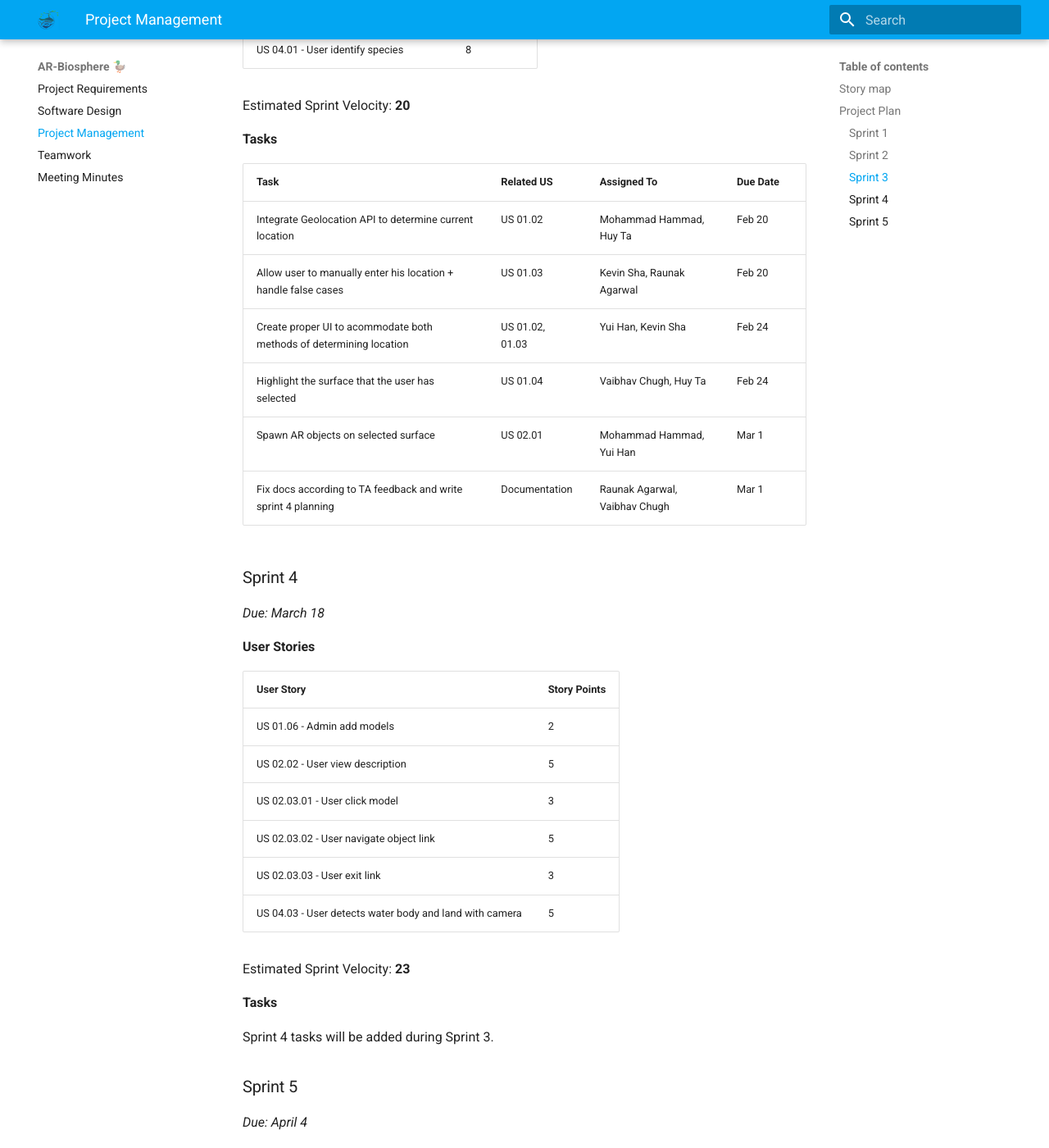
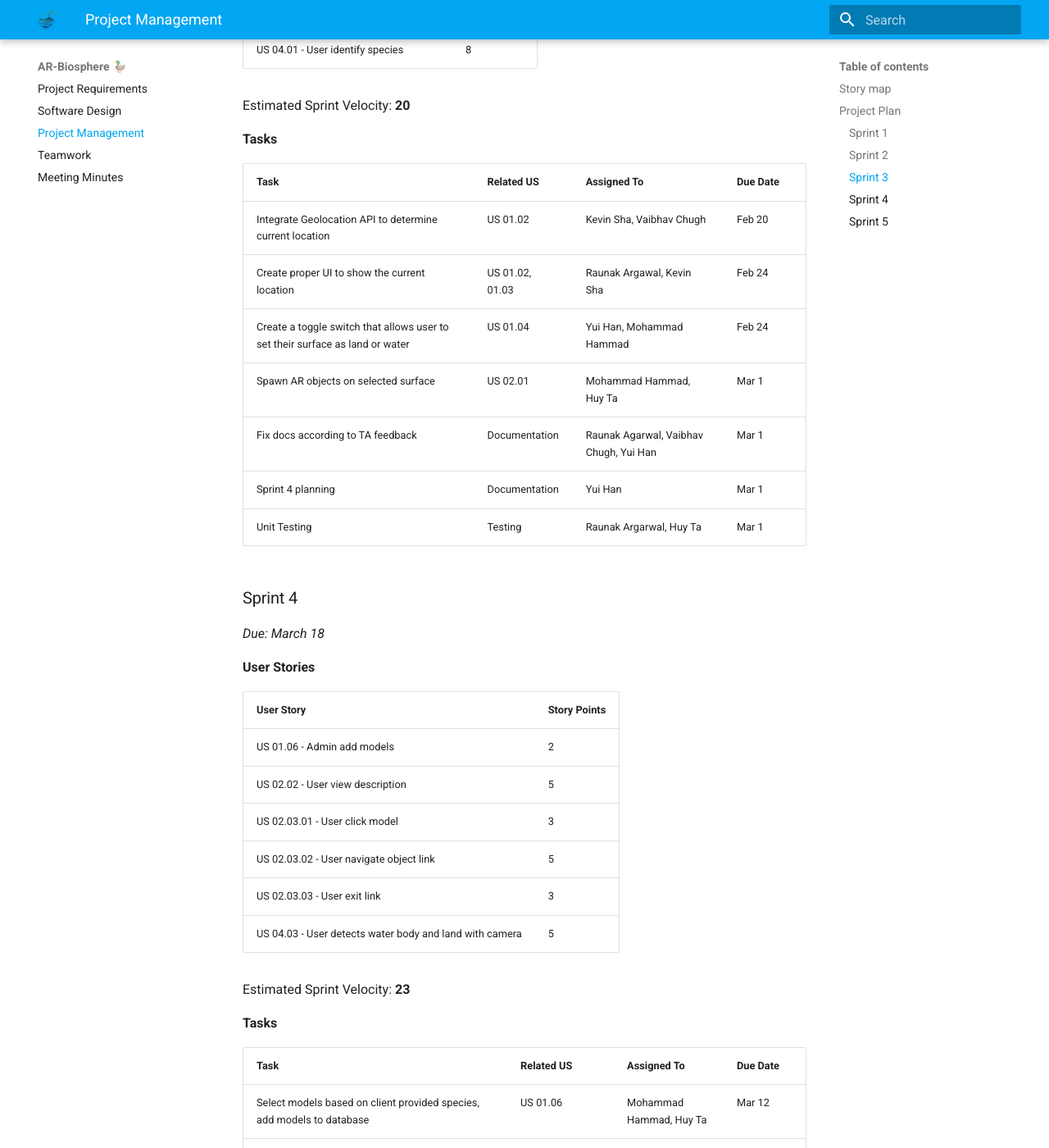
Before and after one commit to antarc0y/AR-Biosphere, an MkDocs documentation site: the page built from docblueprint/pages/management.md, in a window 1280 px wide and 1400 px high, scrolled down 3090 px. Shown: the whole window at 82% size. Built offline with MkDocs 1.6.1 and Material for MkDocs 9.7.7, drawn with Linux system fonts in a browser that asks for light colours; some of the changed text lies outside the part shown.

Commit message:
scrummy is scumming

```diff
--- a/docblueprint/pages/management.md
+++ b/docblueprint/pages/management.md
@@ -70,12 +70,13 @@ Estimated Sprint Velocity: **20**
 
 | **Task**        | **Related US** | **Assigned To** | **Due Date** |
 | --------------- | ------------------- | -------------------- | ------------------------- |
-| Integrate Geolocation API to determine current location | US 01.02 | Mohammad Hammad, Huy Ta | Feb 20 |
-| Allow user to manually enter his location + handle false cases | US 01.03 | Kevin Sha, Raunak Agarwal | Feb 20 |
-| Create proper UI to acommodate both methods of determining location | US 01.02, 01.03 | Yui Han, Kevin Sha | Feb 24 |
-| Highlight the surface that the user has selected | US 01.04 | Vaibhav Chugh, Huy Ta | Feb 24 |
-| Spawn AR objects on selected surface | US 02.01 | Mohammad Hammad, Yui Han | Mar 1 |
-| Fix docs according to TA feedback and write sprint 4 planning | Documentation | Raunak Agarwal, Vaibhav Chugh | Mar 1 |
+| Integrate Geolocation API to determine current location | US 01.02 | Kevin Sha, Vaibhav Chugh | Feb 20 |
+| Create proper UI to show the current location | US 01.02, 01.03 | Raunak Argawal, Kevin Sha | Feb 24 |
+| Create a toggle switch that allows user to set their surface as land or water | US 01.04 | Yui Han, Mohammad Hammad | Feb 24 |
+| Spawn AR objects on selected surface | US 02.01 | Mohammad Hammad, Huy Ta | Mar 1 |
+| Fix docs according to TA feedback | Documentation | Raunak Agarwal, Vaibhav Chugh, Yui Han | Mar 1 |
+| Sprint 4 planning | Documentation |Yui Han | Mar 1 |
+| Unit Testing | Testing | Raunak Argarwal, Huy Ta | Mar 1 |
 
 
 ### Sprint 4
@@ -96,7 +97,15 @@ Estimated Sprint Velocity: **23**
 
 **Tasks**
 
-Sprint 4 tasks will be added during Sprint 3.
+| **Task**        | **Related US** | **Assigned To** | **Due Date** |
+| --------------- | ------------------- | -------------------- | ------------------------- |
+| Select models based on client provided species, add models to database | US 01.06 | Mohammad Hammad, Huy Ta | Mar 12 |
+| Allow models to be clickable and view their description upon clicking| US 02.02, US 02.03.01 | Yui Han, Kevin Sha | Mar 12 |
+| Embed clickable link in model description | US 02.03.02 | Raunak Argarwal, Vaibhav Chugh| Mar 13 |
+| Allow user to nagivate model description link by opening an external web page, and be able to exit the link to resume viewing the model description in app | US 02.03.03 | Vaibhav Chugh, Huy Ta | Mar 13 |
+| User detects water body or land using camera | US 04.03 | Mohammad Hammad, Yui Han | Mar 16 |
+| Make revisions based on feedback| Documentation | Yui Han | Mar 16 |
+| Testing | Testing | Kevin Sha, Raunak Argawal | Mar 16
 
 ### Sprint 5
 *Due: April 4*
```
Also changed, not shown: docblueprint/pages/teamwork.md (+9 -0 lines).
